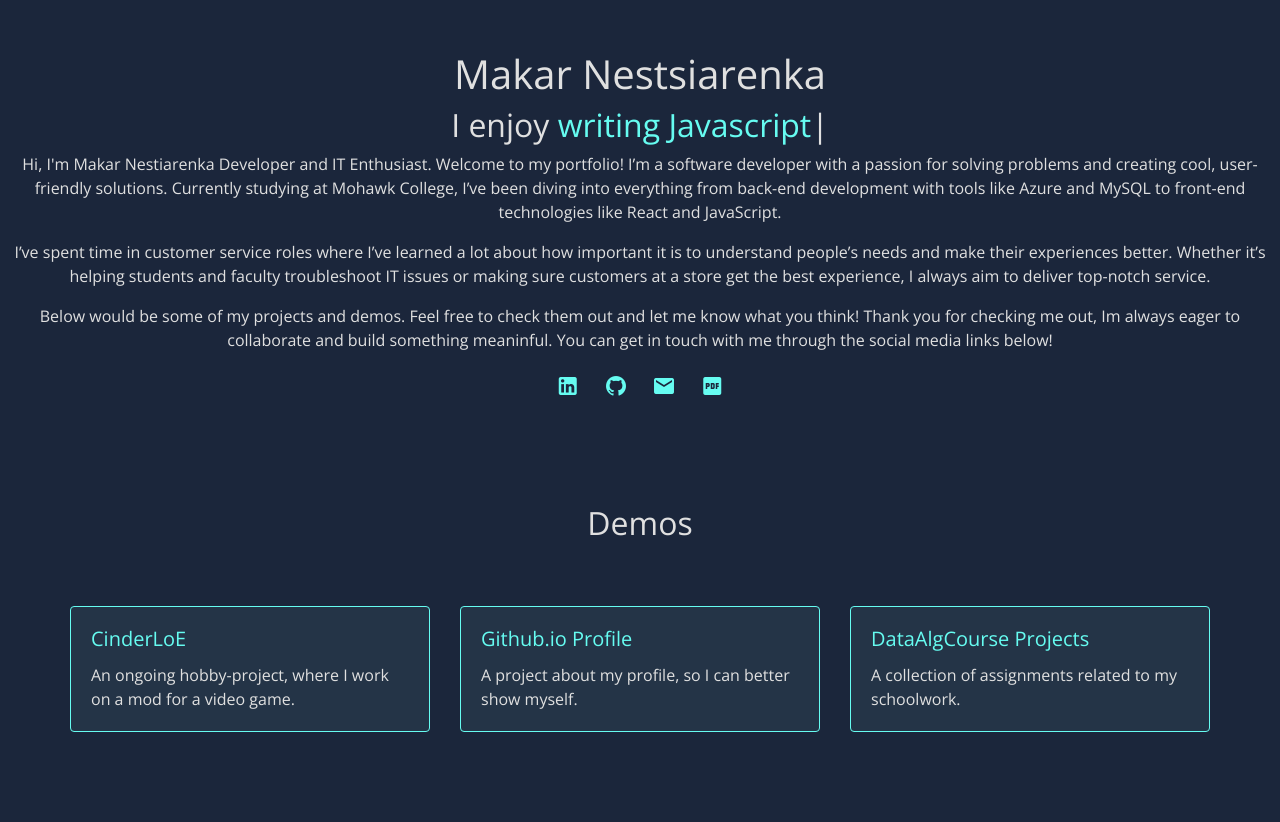
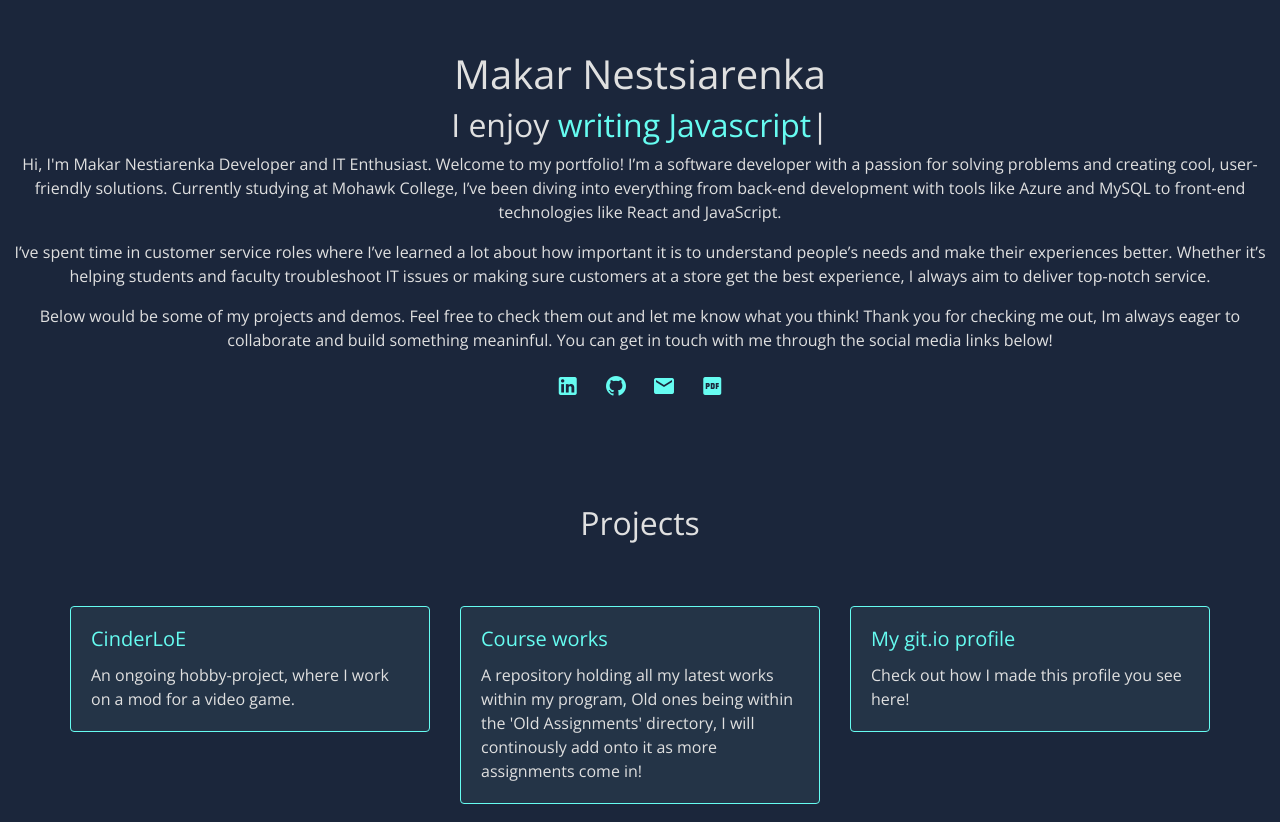
Before and after one commit to KeyLime17/KeyLime17.github.io, a plain HTML site: page index.html in a window 1280 px wide. Shown: the top 822 px of the page. Drawn offline with nearby package versions, Linux system fonts and the light colour scheme.

Commit message:
Update index.html to rename section headers and improve project descriptions

```diff
--- a/index.html
+++ b/index.html
@@ -101,10 +101,11 @@
 
     <!-- Portfolio Section -->
         <section class="portfolio container">
-            <h2 class="text-center mb-5">Demos</h2>
+            <h2 class="text-center mb-5">Projects</h2>
+            <!-- Row 1-->
             <div class="row">
                 <div class="col-md-4 portfolio-item">
-                    <a href="https://git.thelordofembers.com/shinare/CinderLoE" target="_blank" style="text-decoration: none;">
+                    <a href="https://github.com/KeyLime17/CinderLoE" target="_blank" style="text-decoration: none;">
                         <div class="card">
                             <div class="card-body">
                                 <h5 class="card-title" style="color: #66FCF1;">CinderLoE</h5>
@@ -117,8 +118,8 @@
                     <a href="https://github.com/KeyLime17/KeyLime17.github.io" target="_blank" style="text-decoration: none;">
                         <div class="card">
                             <div class="card-body">
-                                <h5 class="card-title" style="color: #66FCF1;">Github.io Profile</h5>
-                                <p class="card-text">A project about my profile, so I can better show myself.</p>
+                                <h5 class="card-title" style="color: #66FCF1;">Course works</h5>
+                                <p class="card-text">A repository holding all my latest works within my program, Old ones being within the 'Old Assignments' directory, I will continously add onto it as more assignments come in!</p>
                             </div>
                         </div>
                     </a>
@@ -127,16 +128,14 @@
                     <a href="#" target="_blank" style="text-decoration: none;">
                         <div class="card">
                             <div class="card-body">
-                                <h5 class="card-title" style="color: #66FCF1;">DataAlgCourse Projects</h5>
-                                <p class="card-text">A collection of assignments related to my schoolwork.</p>
+                                <h5 class="card-title" style="color: #66FCF1;">My git.io profile</h5>
+                                <p class="card-text">Check out how I made this profile you see here!</p>
                             </div>
                         </div>
                     </a>
                 </div>
             </div>
         </section>
-
-
 
     <!-- Footer -->
     <footer>
```
